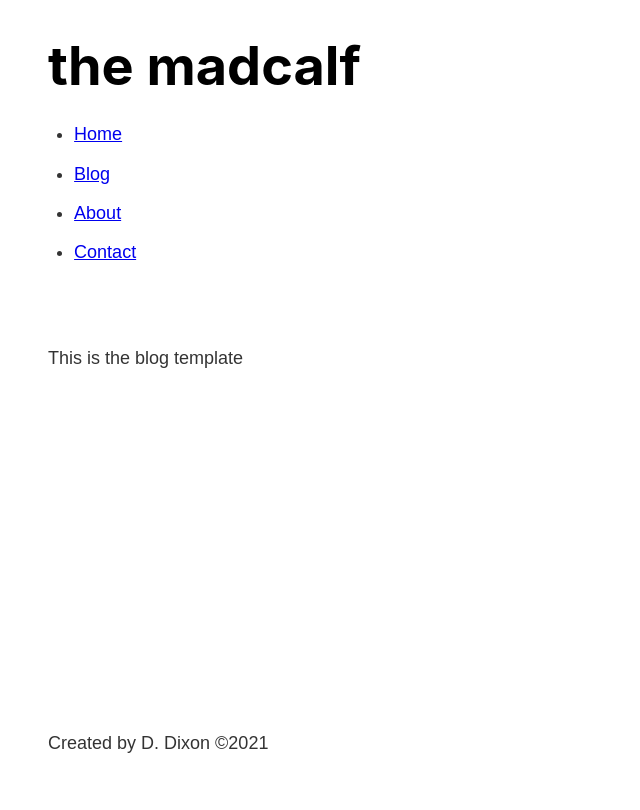
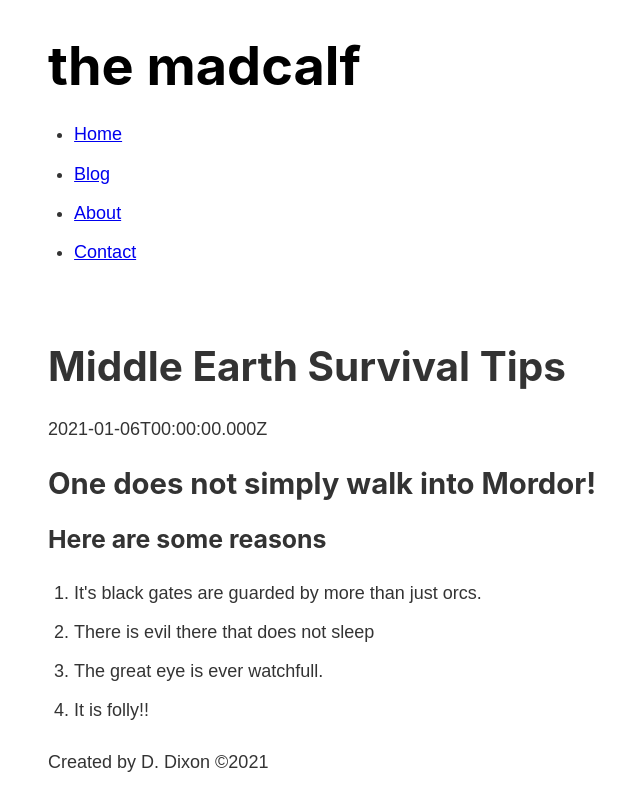
Before and after one commit to madcalf/gatsby-bootcamp, a Gatsby site: page /blog/react in a window 1280 px wide. Shown: the whole page, without its empty margins (235-875 px from the left). Built offline with nearby package versions, Linux system fonts and the light colour scheme; Gatsby itself is replaced by a stand-in of ours.

Commit message:
Query & render the post data in blog template

```diff
--- a/src/components/header.js
+++ b/src/components/header.js
@@ -12,7 +12,6 @@ const Header = () => {
       }
     }
   `);
-  console.log('data', data);
   return (
     <header className={headerStyles.header}>
       <h1>
--- a/src/posts/react.md
+++ b/src/posts/react.md
@@ -3,9 +3,9 @@ title: 'Middle Earth Survival Tips'
 date: 2021-01-06
 ---
 
-One does not simply walk into Mordor!
+## One does not simply walk into Mordor!
 
-## Here are some reasons
+### Here are some reasons
 
 1. It's black gates are guarded by more than just orcs.
 2. There is evil there that does not sleep
--- a/src/templates/blog.js
+++ b/src/templates/blog.js
@@ -1,7 +1,30 @@
 import React from 'react';
 import Layout from '../components/layout';
-const Blog = () => {
-  return <Layout>This is the blog template</Layout>;
+import { graphql } from 'gatsby';
+
+export const query = graphql`
+  query($slug: String!) {
+    markdownRemark(fields: { slug: { eq: $slug } }) {
+      frontmatter {
+        title
+        date
+      }
+      rawMarkdownBody
+      html
+    }
+  }
+`;
+
+const Blog = props => {
+  // console.log('blog.data: ', data);
+  const data = props.data.markdownRemark;
+  return (
+    <Layout>
+      <h1>{data.frontmatter.title}</h1>
+      <p>{data.frontmatter.date}</p>
+      <div dangerouslySetInnerHTML={{ __html: data.html }} />
+    </Layout>
+  );
 };
 
 export default Blog;
```
